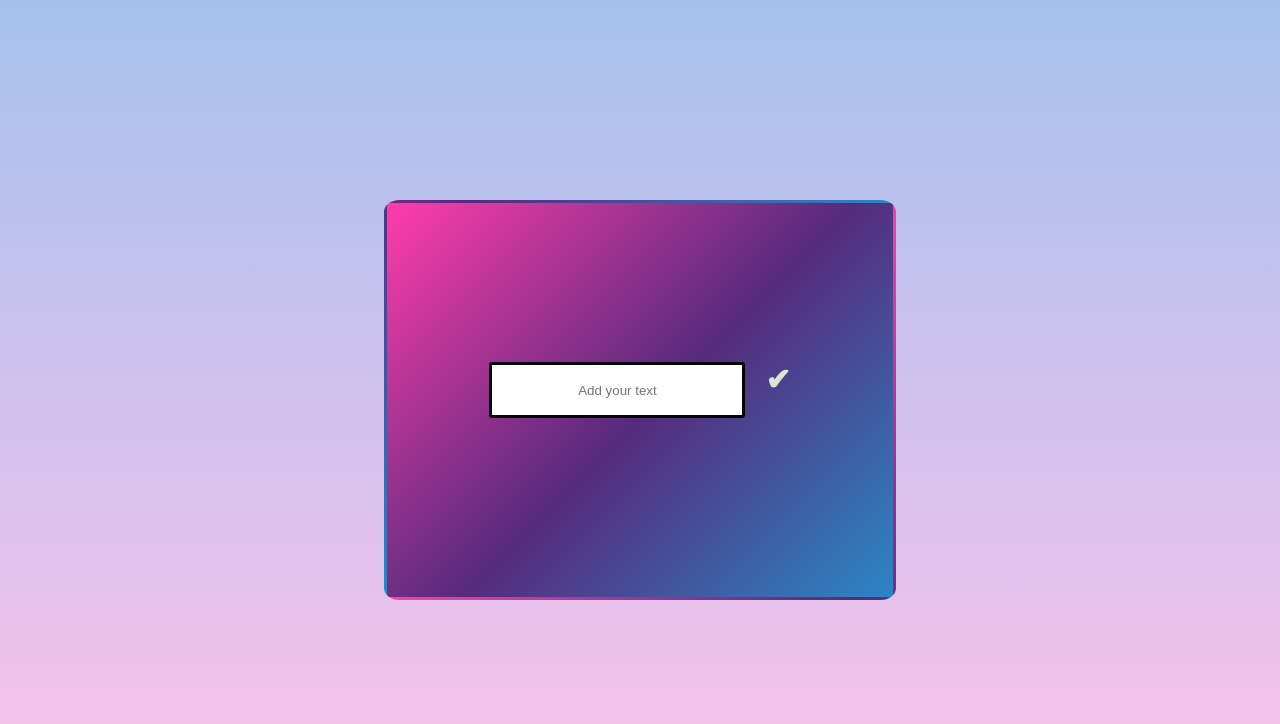
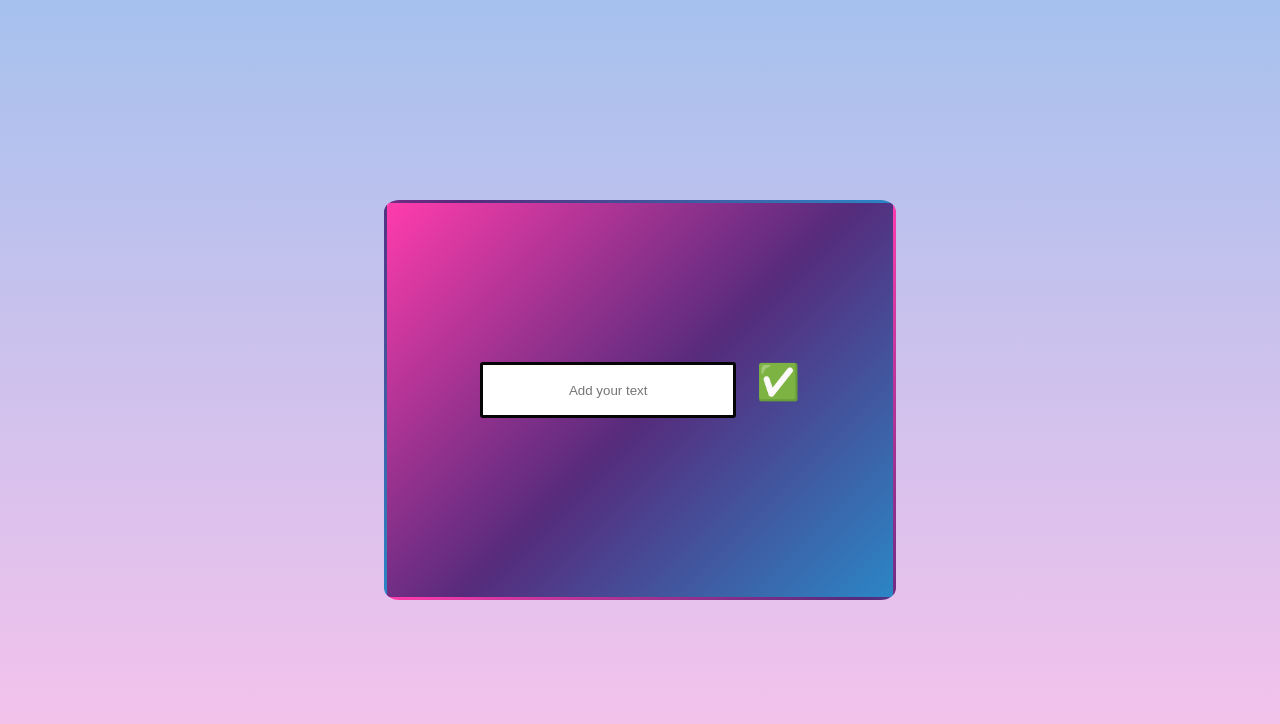
Before and after one commit to Lokendrajoci/to-share, a plain HTML site: page index.html in a window 1280 px wide. Drawn offline with Linux system fonts and the light colour scheme; a web font is replaced by a local one.

Commit message:
index.html

```diff
--- a/index.html
+++ b/index.html
@@ -15,7 +15,7 @@
     <div class="toDoLayout">
         <div class="textClass">
             <input type="text" class="toAdd poetsen-one-regular" placeholder="Add your text">
-            <p class="tickButoon">&#10004;</p>
+            <p class="tickButoon" style="font-size: 35px;">&#9989;</p>
         </div>
 
         <div class="addText "  style="width: 80%;">
```
